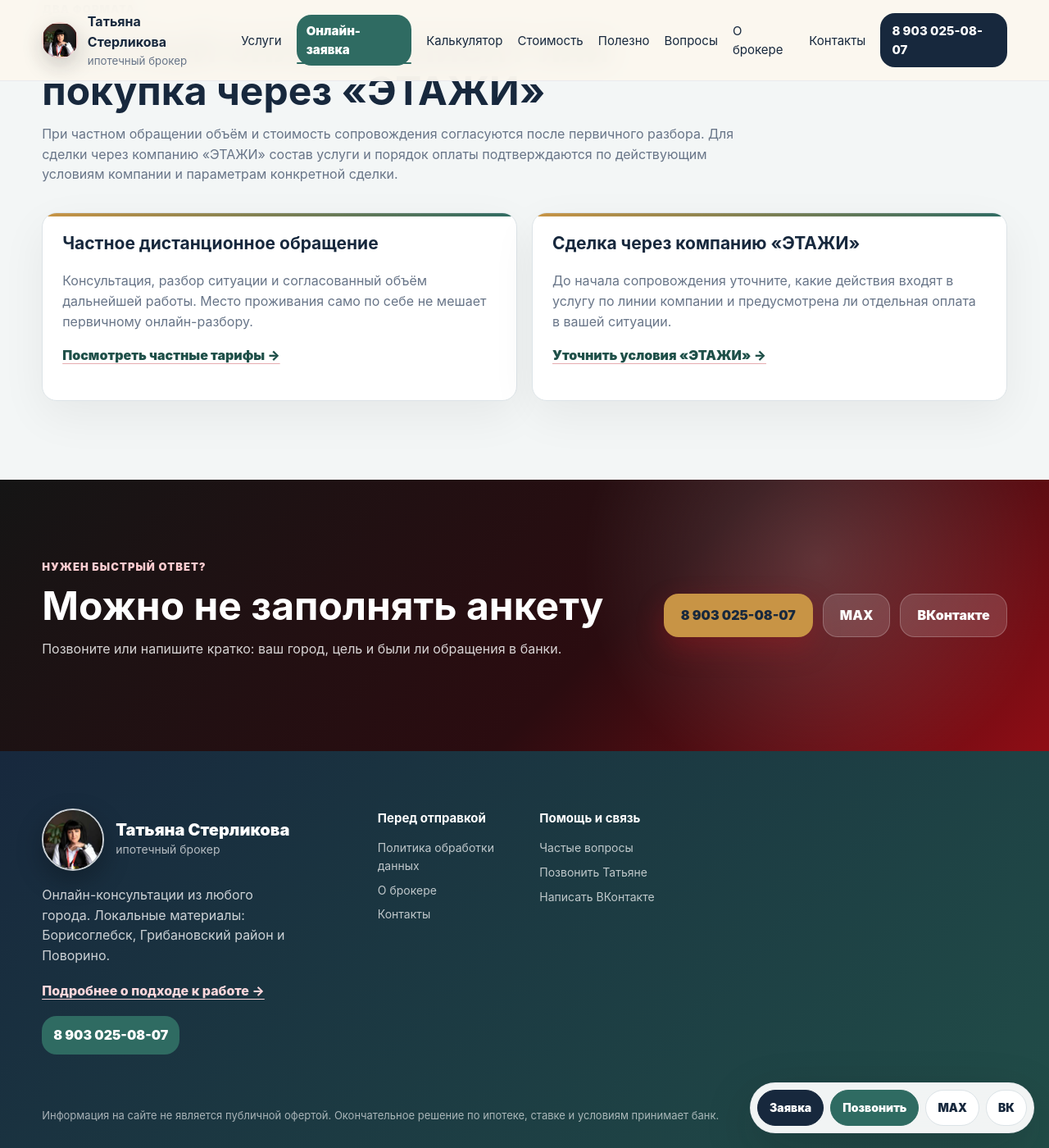
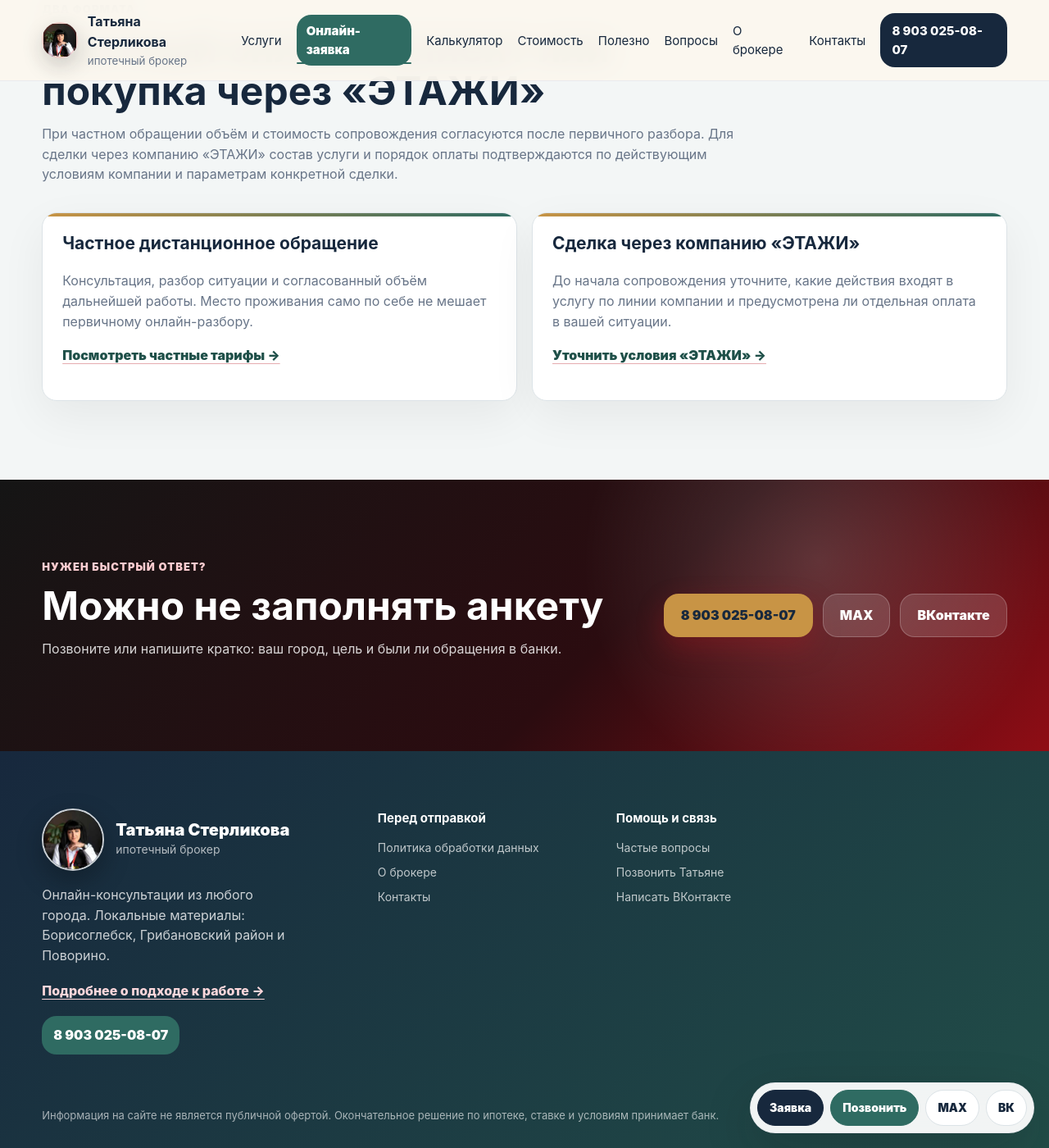
Before and after one commit to deputat36/broker, a Jekyll site: the page built from online-zayavka.md, in a window 1280 px wide and 1400 px high, scrolled down 2087 px. Shown: the whole window at 82% size. Built offline with Jekyll 4.4.1, drawn with Linux system fonts in a browser that asks for light colours.

Commit message:
Оформить компактный подвал заявки

```diff
--- a/assets/css/footer-trust.css
+++ b/assets/css/footer-trust.css
@@ -51,8 +51,15 @@
   text-underline-offset: 4px;
 }
 
+.site-footer-compact { align-items: start; }
+.footer-grid-compact {
+  max-width: 560px;
+  grid-template-columns: repeat(2, minmax(145px, 1fr));
+}
+
 @media (max-width: 760px) {
   .footer-person { align-items: flex-start; }
   .footer-avatar { width: 64px; height: 64px; flex-basis: 64px; }
   .footer-person-name { font-size: 18px; }
+  .footer-grid-compact { max-width: none; grid-template-columns: repeat(2, minmax(0, 1fr)); }
 }
```
